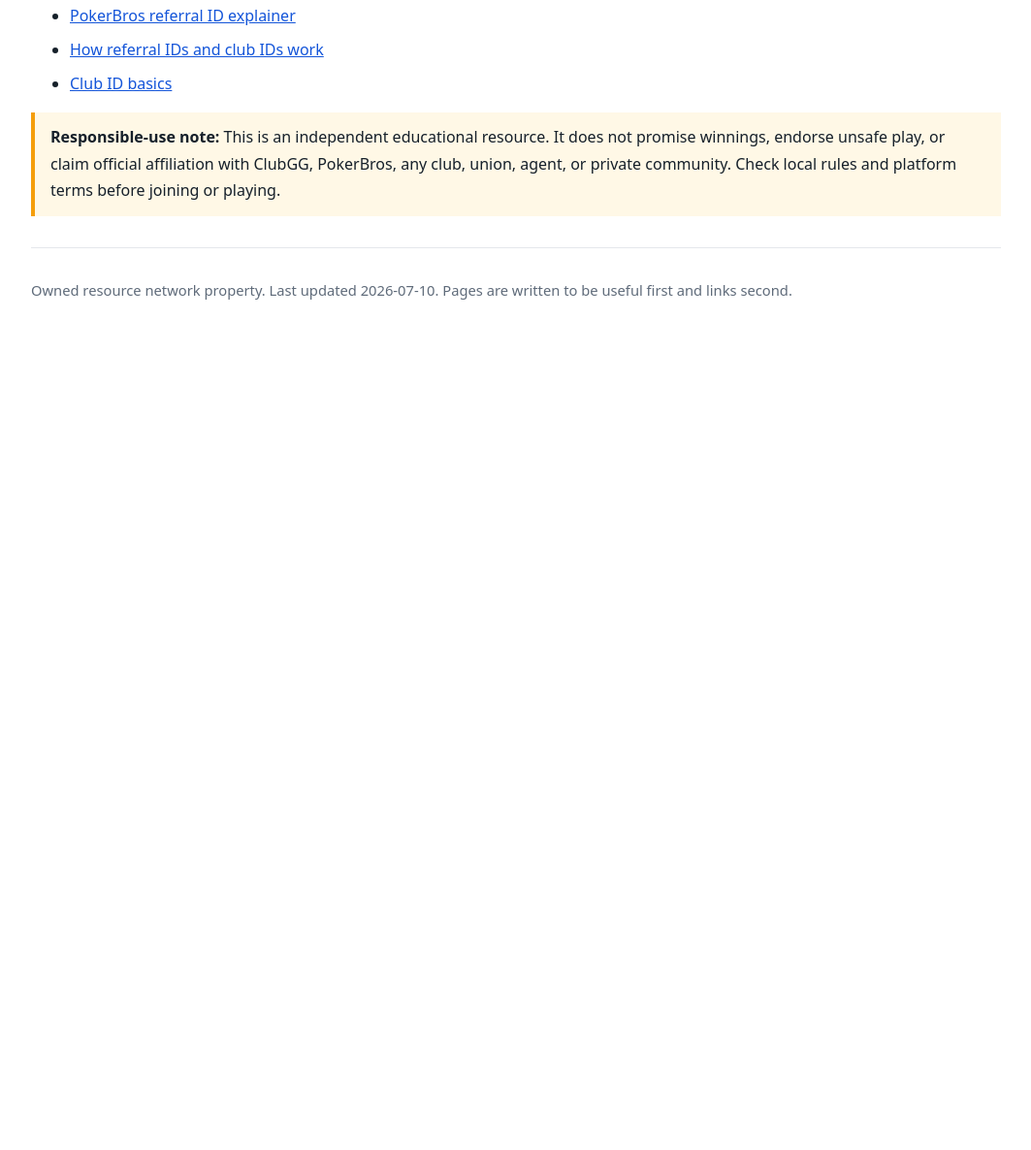
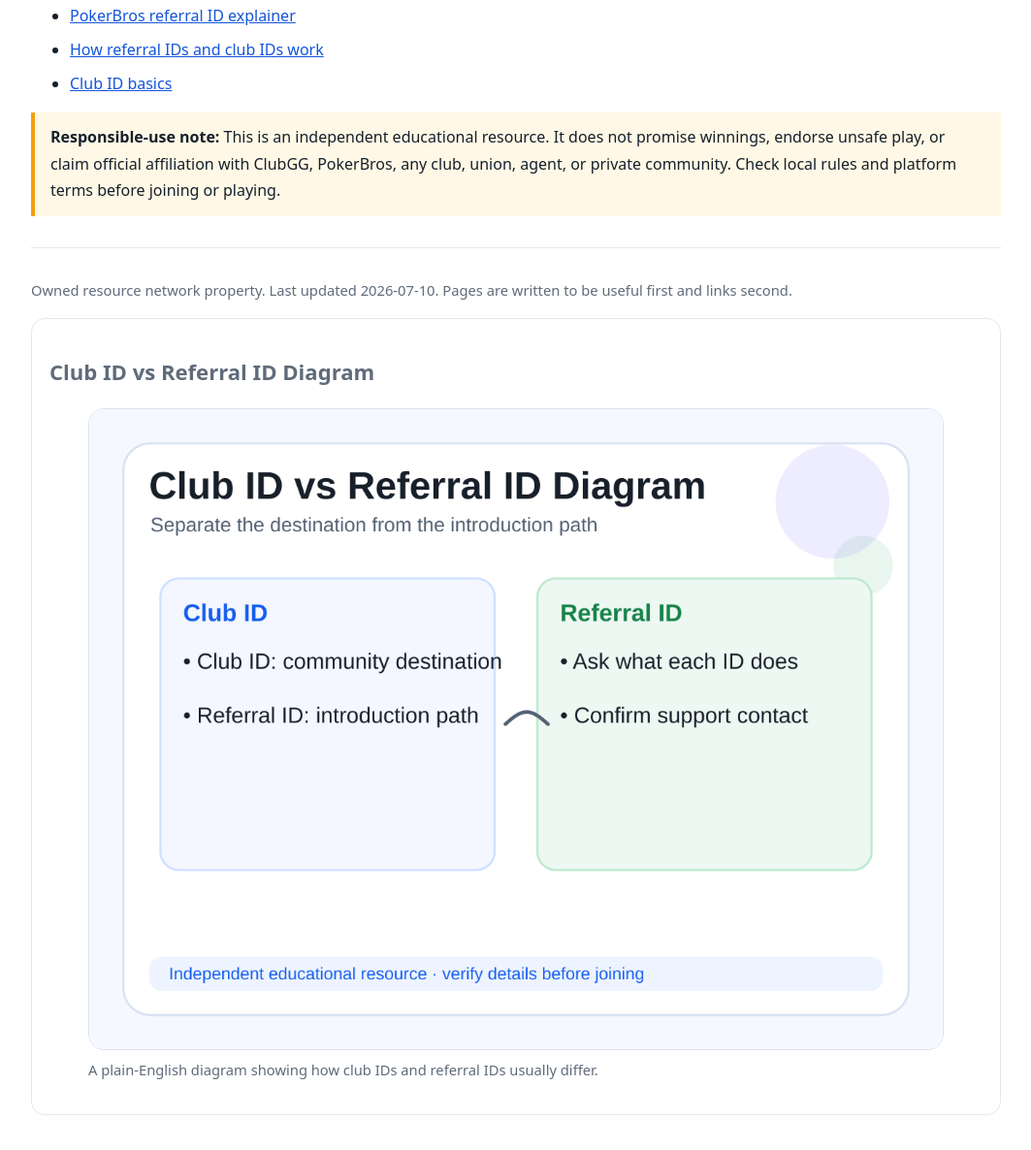
Before and after one commit to pokerresourcehub/poker-club-id-guide, a plain HTML site: page referral-vs-club-id.html in a window 1280 px wide. Shown: the part 4686-5872 px from the top of the page at 97% size, without its empty margins (108-1171 px from the left). Before the commit the page ends 5034 px from the top, so only its background shows below. Drawn offline with Linux system fonts and the light colour scheme.

Commit message:
Embed layer 5 visual assets

```diff
--- a/referral-vs-club-id.html
+++ b/referral-vs-club-id.html
@@ -27,4 +27,15 @@
 <ol><li>Write down the exact term, ID, club name, or claim you are trying to understand.</li><li>Separate destination details from referral or support details.</li><li>Ask for written rules or a plain-language explanation before acting.</li><li>Compare the answer against your own schedule, bankroll, experience level, and comfort with the support path.</li><li>If the answer is still vague, do not treat the invitation or code as ready to use.</li></ol>
 <p>This process is intentionally conservative. It helps readers avoid decisions based on urgency, screenshots, copied messages, or broad claims that are difficult to verify.</p>
 </section>
-<section id="faq" class="card"><h2>FAQ</h2><h3>Is an agent ID safer than a club ID?</h3><p>Not automatically. It only helps if the person is transparent, responsive, and tied to clear rules and support expectations.</p><h3>Can one person provide both IDs?</h3><p>Yes, but they should be able to explain the difference and avoid pressure or vague promises.</p></section><h2>Related resources</h2><ul><li><a href="https://pokerclubsbros.com/pokerbros-agent-and-referral-ids-explained-safely/">PokerBros referral ID explainer</a></li><li><a href="https://pokerresourcehub.github.io/poker-resource-hub/questions/how-do-referral-ids-and-club-ids-work.html">How referral IDs and club IDs work</a></li><li><a href="club-id-basics.html">Club ID basics</a></li></ul><p class="safe"><strong>Responsible-use note:</strong> This is an independent educational resource. It does not promise winnings, endorse unsafe play, or claim official affiliation with ClubGG, PokerBros, any club, union, agent, or private community. Check local rules and platform terms before joining or playing.</p><footer><p>Owned resource network property. Last updated 2026-07-10. Pages are written to be useful first and links second.</p></footer></body></html>
+<section id="faq" class="card"><h2>FAQ</h2><h3>Is an agent ID safer than a club ID?</h3><p>Not automatically. It only helps if the person is transparent, responsive, and tied to clear rules and support expectations.</p><h3>Can one person provide both IDs?</h3><p>Yes, but they should be able to explain the difference and avoid pressure or vague promises.</p></section><h2>Related resources</h2><ul><li><a href="https://pokerclubsbros.com/pokerbros-agent-and-referral-ids-explained-safely/">PokerBros referral ID explainer</a></li><li><a href="https://pokerresourcehub.github.io/poker-resource-hub/questions/how-do-referral-ids-and-club-ids-work.html">How referral IDs and club IDs work</a></li><li><a href="club-id-basics.html">Club ID basics</a></li></ul><p class="safe"><strong>Responsible-use note:</strong> This is an independent educational resource. It does not promise winnings, endorse unsafe play, or claim official affiliation with ClubGG, PokerBros, any club, union, agent, or private community. Check local rules and platform terms before joining or playing.</p><footer><p>Owned resource network property. Last updated 2026-07-10. Pages are written to be useful first and links second.</p>
+<!-- layer5-visual:club-id-vs-referral-id-diagram -->
+<section class="layer5-visual-asset card">
+  <h2>Club ID vs Referral ID Diagram</h2>
+  <figure>
+    <img src="assets/layer5/club-id-vs-referral-id-diagram.png" alt="Diagram explaining the difference between a club ID and referral ID for private poker app communities." loading="lazy" style="max-width:100%;height:auto;border-radius:16px;border:1px solid #dbe3ef;" />
+    <figcaption>A plain-English diagram showing how club IDs and referral IDs usually differ.</figcaption>
+  </figure>
+</section>
+<!-- /layer5-visual:club-id-vs-referral-id-diagram -->
+
+</footer></body></html>
```
Also changed, not shown: index.html (+12 -1 lines), assets/layer5/club-id-verification-checklist.png (added), assets/layer5/club-id-vs-referral-id-diagram.png (added).
